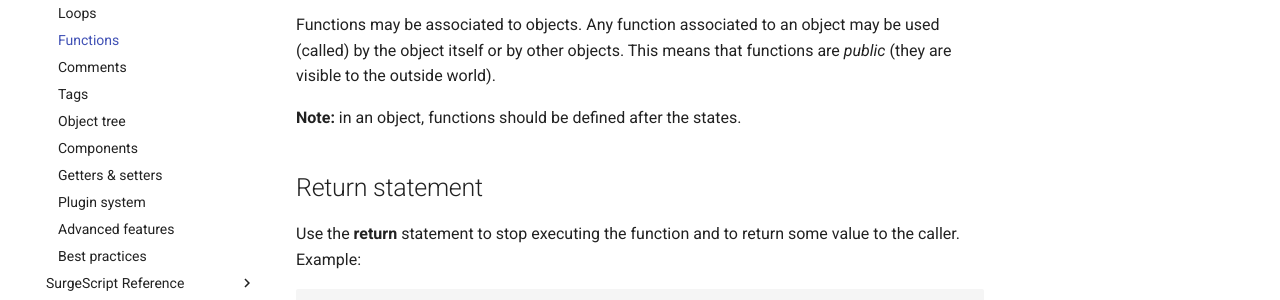
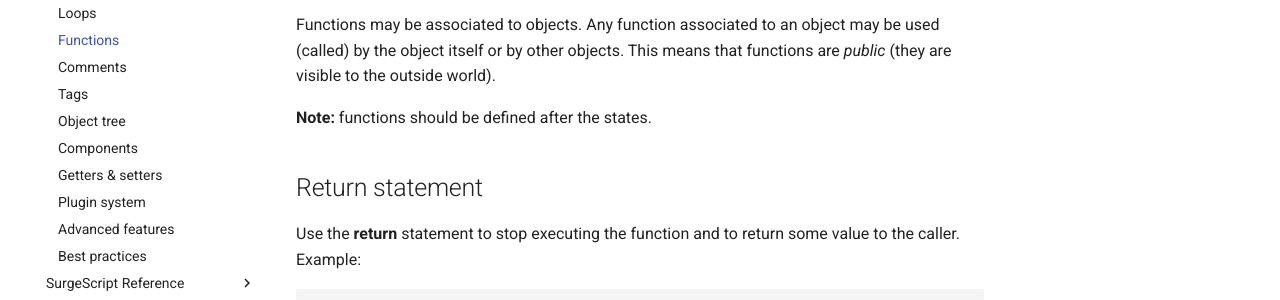
Before and after one commit to alemart/surgescript, an MkDocs documentation site: the page built from docs/tutorials/functions.md, in a window 1280 px wide and 900 px high. Shown: the part 367-667 px from the top of the window. Built offline with MkDocs 1.6.1 and Material for MkDocs 9.7.7, drawn with Linux system fonts in a browser that asks for light colours; old or Windows-style settings are respelled for this version of MkDocs.

Commit message:
Fixed redundancy (docs)

```diff
--- a/docs/tutorials/functions.md
+++ b/docs/tutorials/functions.md
@@ -13,7 +13,7 @@ fun function_name(param_1, param_2, param_3, ..., param_n)
 
 Functions may be associated to objects. Any function associated to an object may be used (called) by the object itself or by other objects. This means that functions are *public* (they are visible to the outside world).
 
-**Note:** in an object, functions should be defined after the states.
+**Note:** functions should be defined after the states.
 
 Return statement
 ----------------
```
